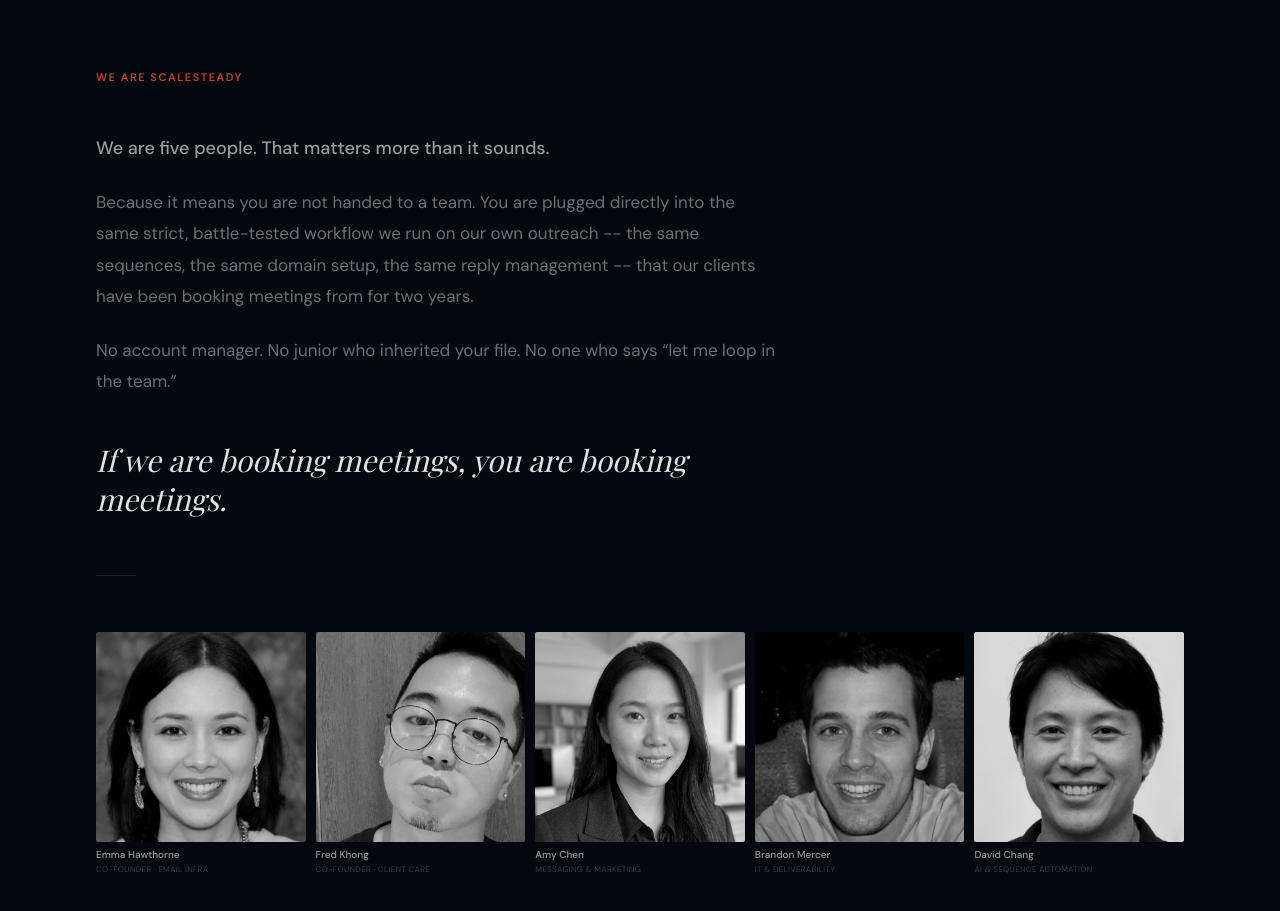
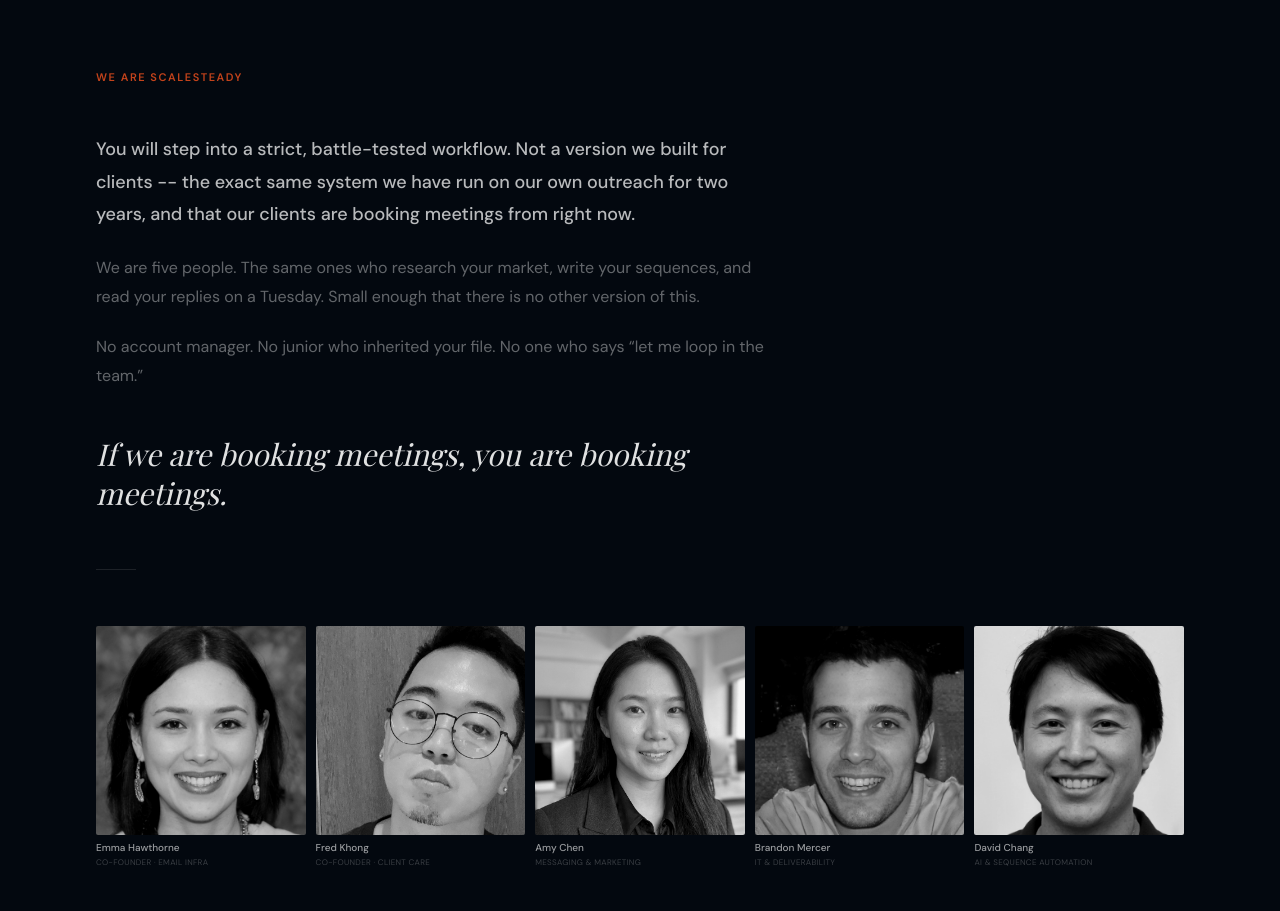
Before and after one commit to jaexochill2-code/scalesteady-engineers, a Next.js app: page / in a window 1280 px wide. Shown: the part 6060-6971 px from the top of the page. Built offline with nearby package versions, Linux system fonts and the light colour scheme.

Commit message:
copy: workflow leads as P1 star - 5 people demoted to supporting footnote, correct persuasion hierarchy

```diff
--- a/src/app/page.tsx
+++ b/src/app/page.tsx
@@ -844,21 +844,21 @@ export default function Home() {
           <div style={{ maxWidth: "680px" }}>
             <p
               className="font-sans"
-              style={{ fontSize: "clamp(15px, 1.6vw, 18px)", lineHeight: "1.75", color: "rgba(255,255,255,0.6)", fontWeight: 500 }}
+              style={{ fontSize: "clamp(15px, 1.6vw, 18px)", lineHeight: "1.8", color: "rgba(255,255,255,0.72)", fontWeight: 500 }}
             >
-              We are five people. That matters more than it sounds.
+              You will step into a strict, battle-tested workflow. Not a version we built for clients -- the exact same system we have run on our own outreach for two years, and that our clients are booking meetings from right now.
             </p>
 
             <p
               className="font-sans"
-              style={{ fontSize: "clamp(14px, 1.5vw, 17px)", lineHeight: "1.85", color: "rgba(255,255,255,0.42)", marginTop: "clamp(16px, 2vw, 22px)" }}
+              style={{ fontSize: "clamp(13px, 1.4vw, 16px)", lineHeight: "1.85", color: "rgba(255,255,255,0.38)", marginTop: "clamp(16px, 2vw, 22px)" }}
             >
-              Because it means you are not handed to a team. You are plugged directly into the same strict, battle-tested workflow we run on our own outreach -- the same sequences, the same domain setup, the same reply management -- that our clients have been booking meetings from for two years.
+              We are five people. The same ones who research your market, write your sequences, and read your replies on a Tuesday. Small enough that there is no other version of this.
             </p>
 
             <p
               className="font-sans"
-              style={{ fontSize: "clamp(14px, 1.5vw, 17px)", lineHeight: "1.85", color: "rgba(255,255,255,0.42)", marginTop: "clamp(16px, 2vw, 22px)" }}
+              style={{ fontSize: "clamp(13px, 1.4vw, 16px)", lineHeight: "1.85", color: "rgba(255,255,255,0.38)", marginTop: "clamp(14px, 1.8vw, 20px)" }}
             >
               No account manager. No junior who inherited your file. No one who says &ldquo;let me loop in the team.&rdquo;
             </p>
```
